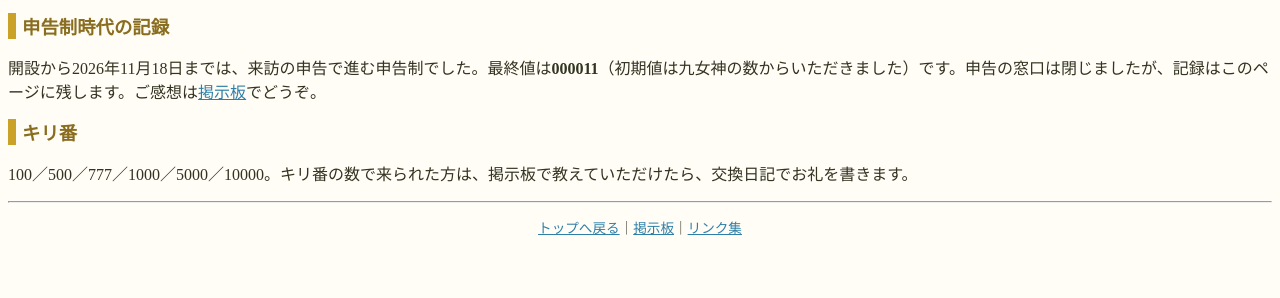
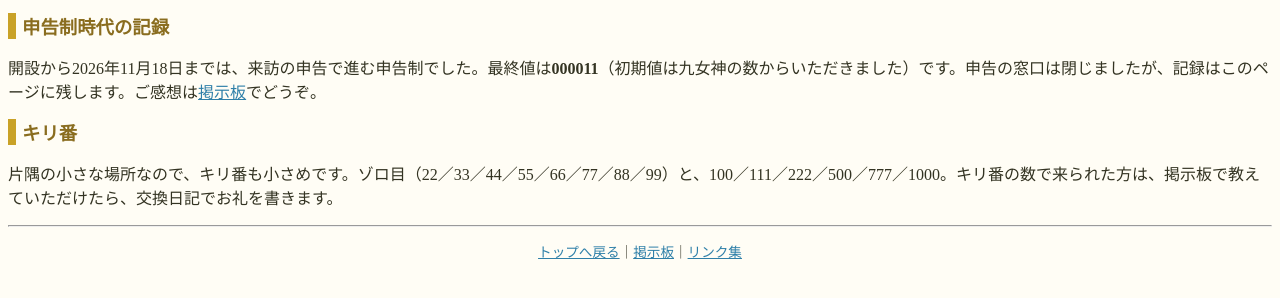
Before and after one commit to miyu9muses/miyu9muses.github.io, a plain HTML site: page counter.html in a window 1280 px wide. Shown: the part 170-468 px from the top of the page. Drawn offline with Linux system fonts and the light colour scheme.

Commit message:
キリ番を片隅仕様に改定（ゾロ目＋小さめの数）

```diff
--- a/counter.html
+++ b/counter.html
@@ -6,7 +6,7 @@
 <h2>申告制時代の記録</h2>
 <p>開設から2026年11月18日までは、来訪の申告で進む申告制でした。最終値は<b>000011</b>（初期値は九女神の数からいただきました）です。申告の窓口は閉じましたが、記録はこのページに残します。ご感想は<a href="bbs.html">掲示板</a>でどうぞ。</p>
 <h2>キリ番</h2>
-<p>100／500／777／1000／5000／10000。キリ番の数で来られた方は、掲示板で教えていただけたら、交換日記でお礼を書きます。</p>
+<p>片隅の小さな場所なので、キリ番も小さめです。ゾロ目（22／33／44／55／66／77／88／99）と、100／111／222／500／777／1000。キリ番の数で来られた方は、掲示板で教えていただけたら、交換日記でお礼を書きます。</p>
 <hr>
 <p class="small center"><a href="top.html">トップへ戻る</a>｜<a href="bbs.html">掲示板</a>｜<a href="links.html">リンク集</a></p>
 <script>
```
Also changed, not shown: history.html (+1 -0 lines).
